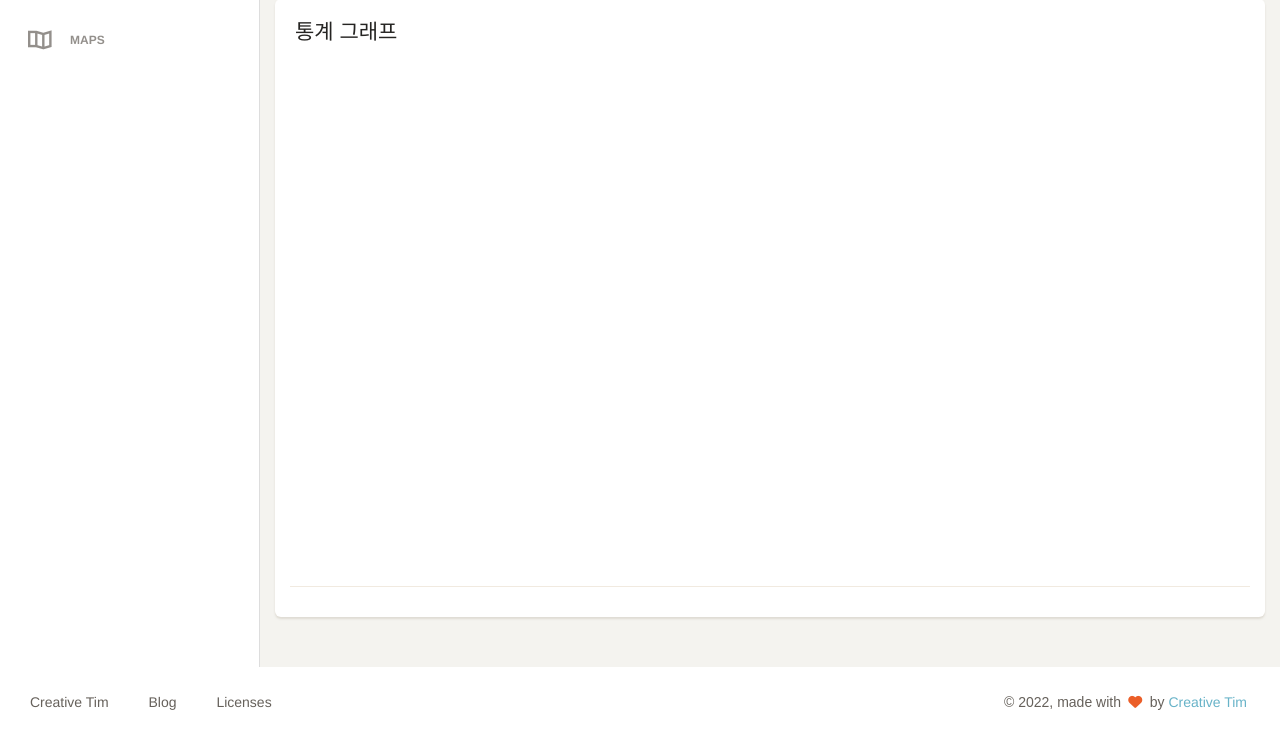
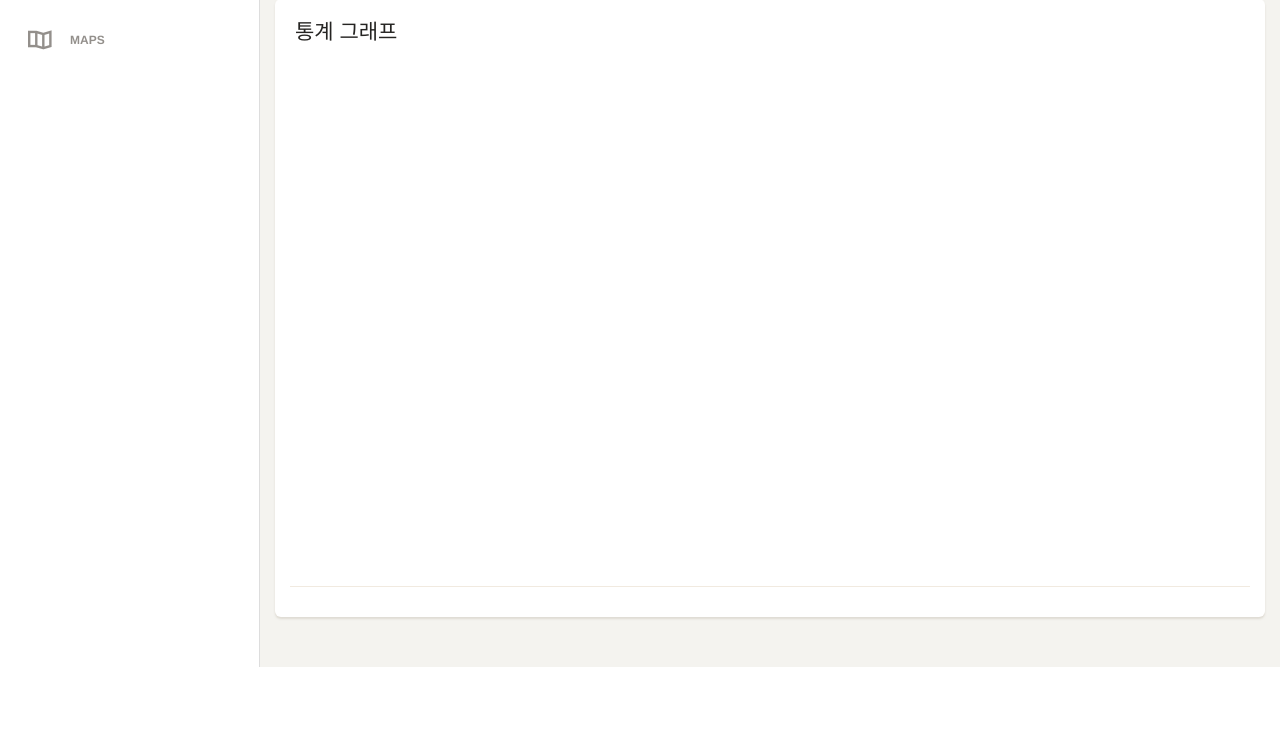
Before and after one commit to blueskyfog0904/codingpeace2, a Flask app: page /Graph_LIst in a window 1280 px wide. Shown: the part 304-1044 px from the top of the page. After the commit the page ends 971 px from the top, so only its background shows below. Run offline with Flask 2, Linux system fonts and the light colour scheme; parts of the project's set-up code (start-up, migrations or seed data) failed here and were passed over; some libraries are stand-ins or nearby versions; some web fonts are replaced.

Commit message:
주환-수정2

```diff
--- a/templates/Graph_LIst.html
+++ b/templates/Graph_LIst.html
@@ -333,7 +333,7 @@
         </div>
 
 
-        <footer class="footer">
+        <!-- <footer class="footer">
             <div class="container-fluid">
                 <nav class="pull-left">
                     <ul>
@@ -359,7 +359,7 @@
                     &copy; <script>document.write(new Date().getFullYear())</script>, made with <i class="fa fa-heart heart"></i> by <a href="http://www.creative-tim.com">Creative Tim</a>
                 </div>
             </div>
-        </footer>
+        </footer> -->
 
     </div>
 </div>
--- a/templates/Record_Check.html
+++ b/templates/Record_Check.html
@@ -438,7 +438,7 @@
         </div>
 
 
-        <footer class="footer">
+        <!-- <footer class="footer">
             <div class="container-fluid">
                 <nav class="pull-left">
                     <ul>
@@ -464,7 +464,7 @@
                     &copy; <script>document.write(new Date().getFullYear())</script>, made with <i class="fa fa-heart heart"></i> by <a href="http://www.creative-tim.com">Creative Tim</a>
                 </div>
             </div>
-        </footer>
+        </footer> -->
 
     </div>
 </div>
```
Also changed, not shown: templates/dashboard.html (+4 -4 lines).
